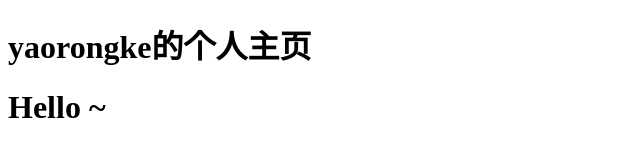
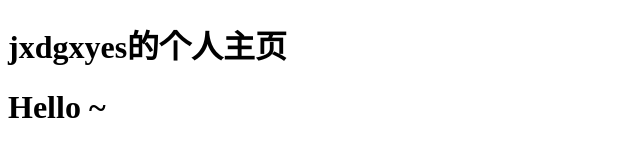
Before and after one commit to jxdgxyes/jxdgxyes.github.io, a plain HTML site: page index.html in a window 1280 px wide. Shown: the whole page, without its empty margins (0-640 px from the left). Drawn offline with Linux system fonts and the light colour scheme.

Commit message:
Update index.html

```diff
--- a/index.html
+++ b/index.html
@@ -2,10 +2,10 @@
 <html lang="en">
 <head>
     <meta charset="UTF-8">
-    <title>yaorongke</title>
+    <title>jxdgxyes</title>
 </head>
 <body>
-    <h1>yaorongke的个人主页</h1>
+    <h1>jxdgxyes的个人主页</h1>
     <h1>Hello ~</h1>
 </body>
 </html>
```
